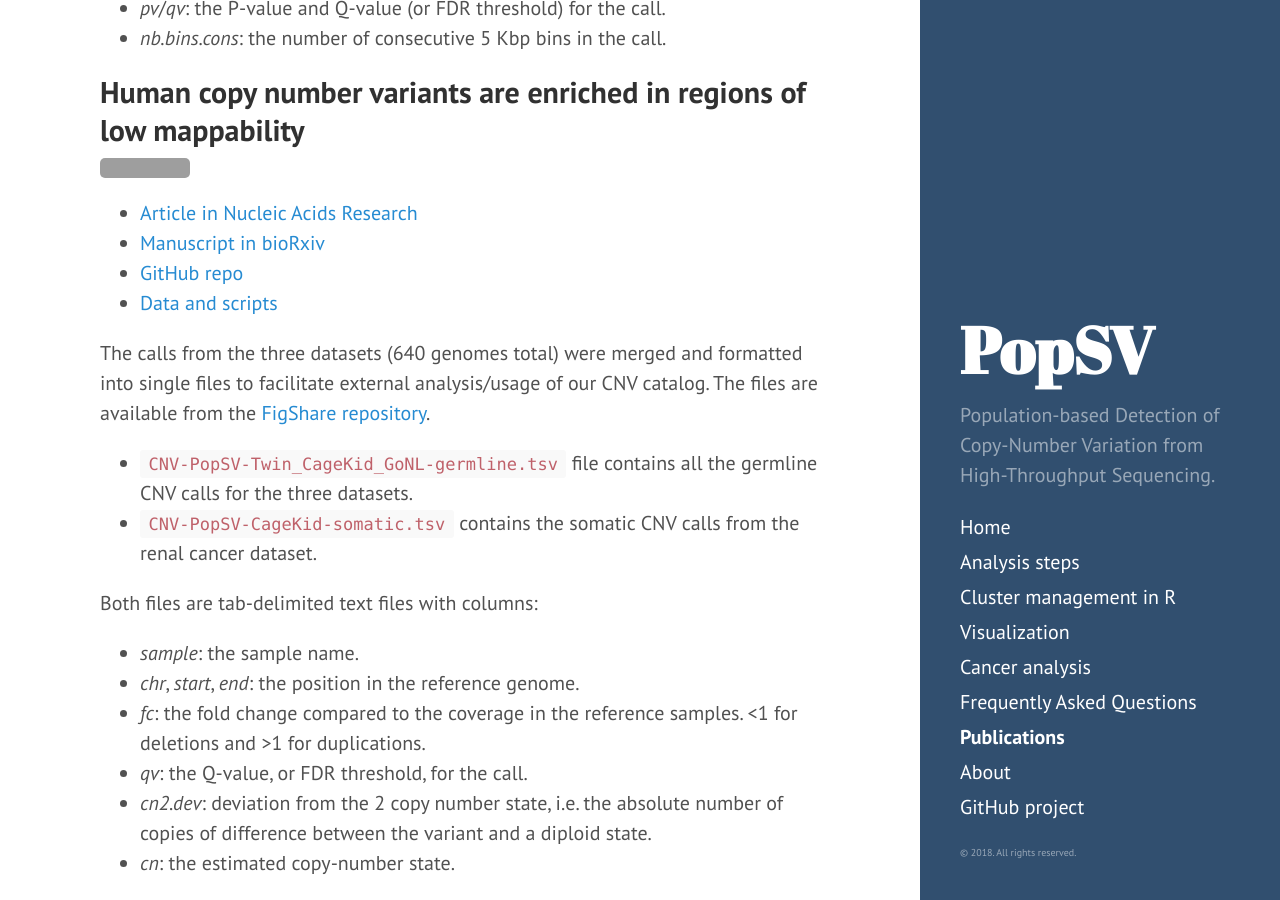
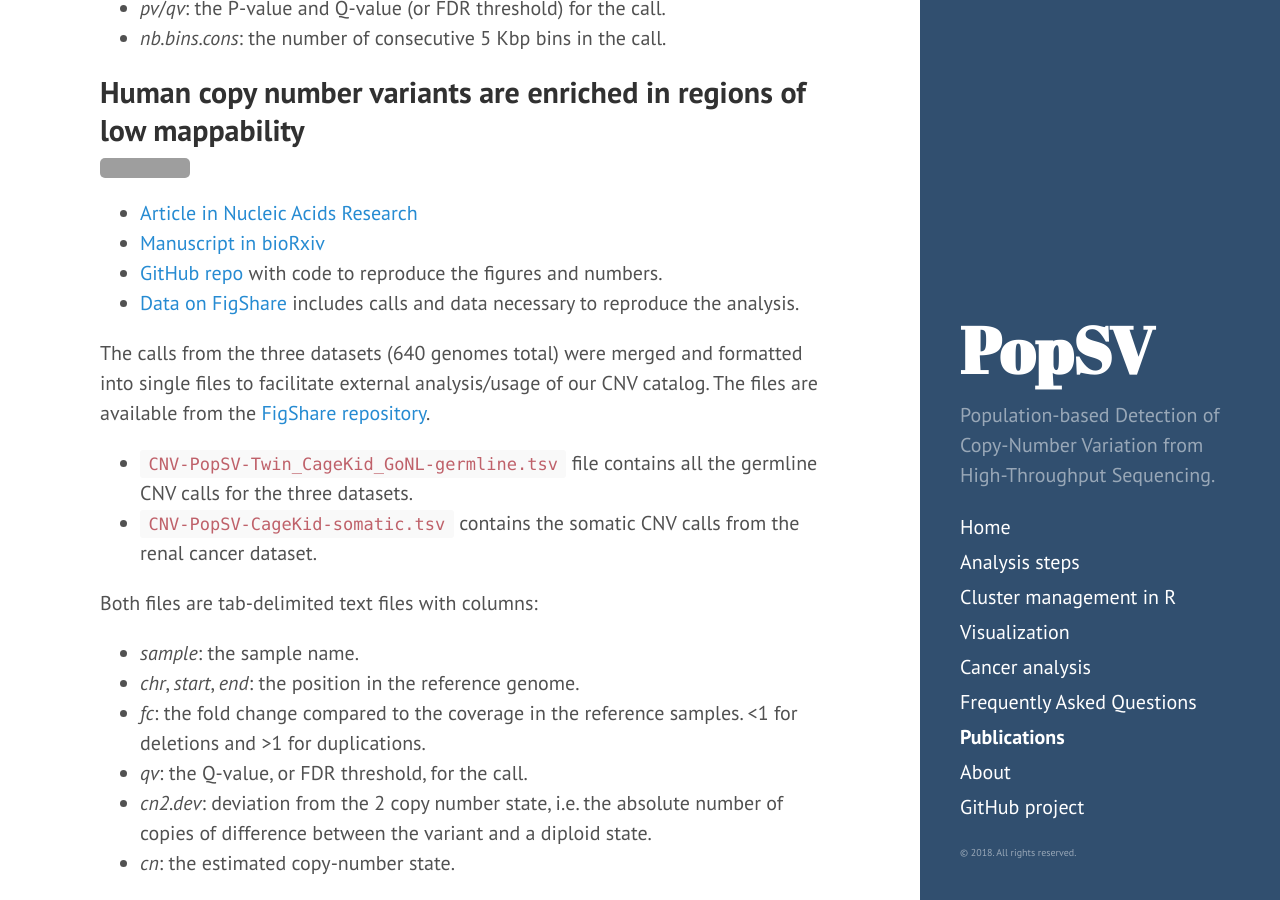
Before and after one commit to jmonlong/PopSV, a Jekyll site: the page built from 6-Publication.md, in a window 1280 px wide and 900 px high, scrolled down 772 px. Built offline with Jekyll 4.4.1, drawn with Linux system fonts in a browser that asks for light colours; nearby versions of some CDN libraries; grey boxes are pictures that could not be loaded.

```diff
--- a/6-Publication.md
+++ b/6-Publication.md
@@ -31,8 +31,8 @@
 
 + [Article in Nucleic Acids Research](https://academic.oup.com/nar/article/46/14/7236/5042037)
 + [Manuscript in bioRxiv](https://www.biorxiv.org/content/early/2018/02/20/034165)
-+ [GitHub repo](https://github.com/jmonlong/reppopsv)
-+ [Data and scripts](https://figshare.com/articles/PopSV_Data_Scripts/2007630)
++ [GitHub repo](https://github.com/jmonlong/reppopsv) with code to reproduce the figures and numbers.
++ [Data on FigShare](https://figshare.com/articles/PopSV_Data_Scripts/2007630) includes calls and data necessary to reproduce the analysis.
 
 The calls from the three datasets (640 genomes total) were merged and formatted into single files to facilitate external analysis/usage of our CNV catalog. The files are available from the [FigShare repository](https://figshare.com/articles/PopSV_Data_Scripts/2007630).
 
```
